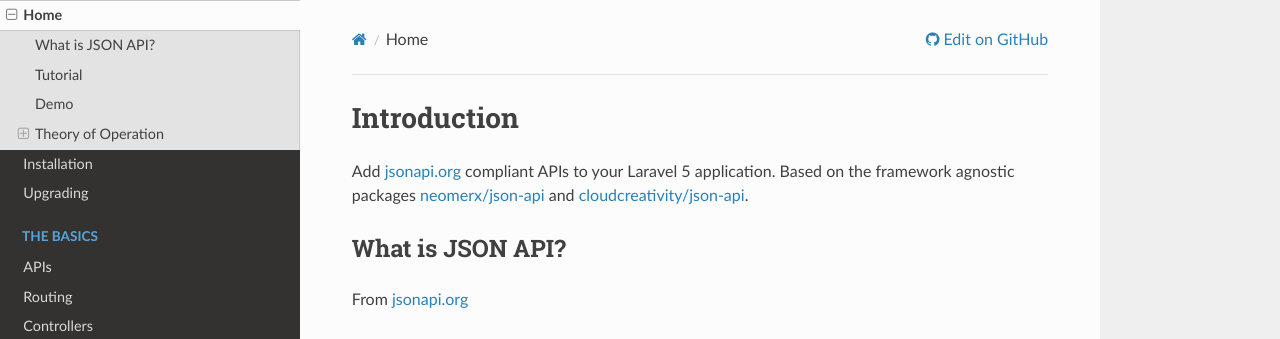
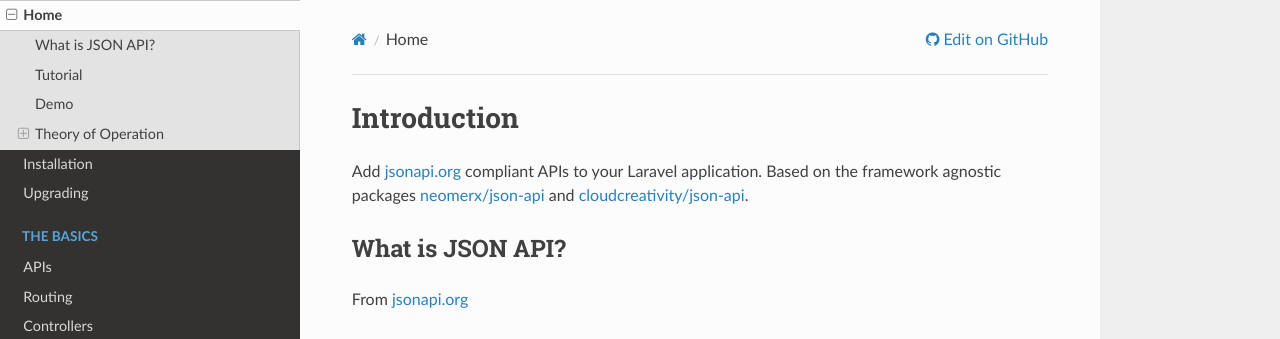
Before and after one commit to cloudcreativity/laravel-json-api, an MkDocs documentation site: the page built from docs/index.md, in a window 1280 px wide and 900 px high. Shown: the top 339 px of the window. Built offline with MkDocs 1.6.1, drawn with Linux system fonts in a browser that asks for light colours; nearby versions of some CDN libraries; old or Windows-style settings are respelled for this version of MkDocs.

Commit message:
explicitly naming Laravel 5 is confusing
Explicitly naming Laravel 5 was helpful for some time to distinguish from
Laravel 4 packages. But as Laravel 6 and 7 were released this is confusing.
E.g. on StackOverflow someone assumed that this library is outdated as it's
only for Laravel 5 and not for newer versions:
https://stackoverflow.com/questions/60711249/how-to-use-jsonapi-spec-include-url-param-in-laravel-7-x-project?noredirect=1#comment107430380_60711249

```diff
--- a/docs/index.md
+++ b/docs/index.md
@@ -1,6 +1,6 @@
 # Introduction
 
-Add [jsonapi.org](http://jsonapi.org) compliant APIs to your Laravel 5 application.
+Add [jsonapi.org](http://jsonapi.org) compliant APIs to your Laravel application.
 Based on the framework agnostic packages [neomerx/json-api](https://github.com/neomerx/json-api) and
 [cloudcreativity/json-api](https://github.com/cloudcreativity/json-api).
 
```
Also changed, not shown: docs/installation.md (+3 -0 lines).
